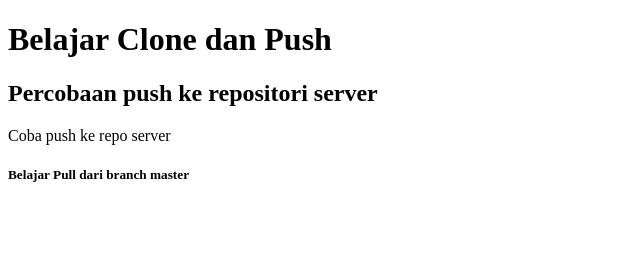
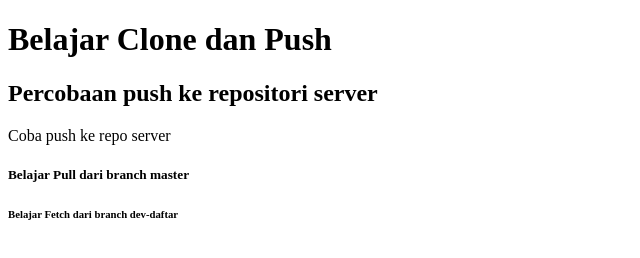
Before and after one commit to hamdanhamdani293/git-belajar, a plain HTML site: page index.html in a window 1280 px wide. Shown: the whole page, without its empty margins (0-640 px from the left). Drawn offline with Linux system fonts and the light colour scheme.

Commit message:
tambah h6 dev-daftar

```diff
--- a/index.html
+++ b/index.html
@@ -9,6 +9,7 @@
     <h2>Percobaan push ke repositori server</h2>
     <div>Coba push ke repo server</div>
     <h5>Belajar Pull dari branch master</h5>
+    <h6>Belajar Fetch dari branch dev-daftar</h6>
 </body>
 
 </html>
```
